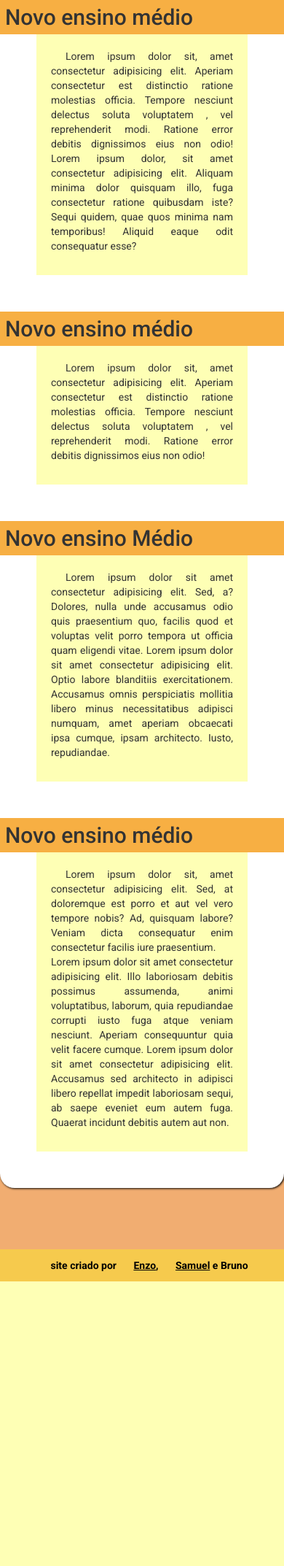
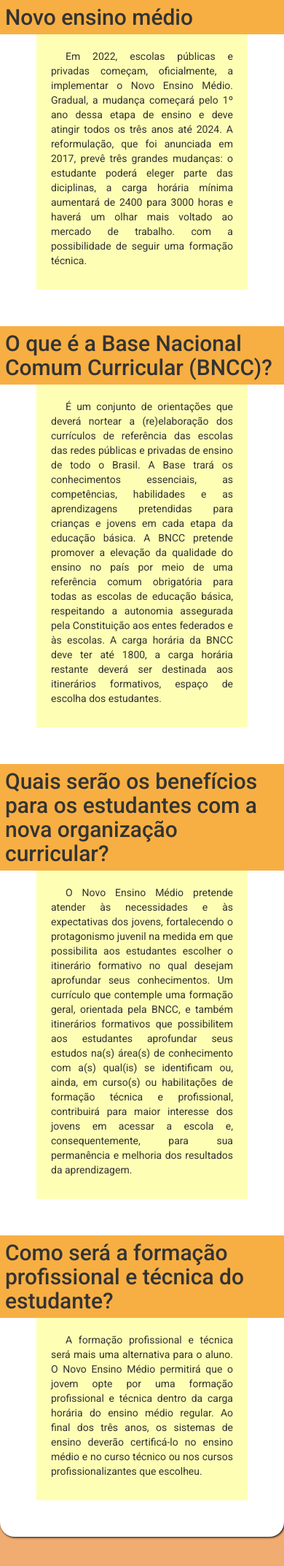
Before and after one commit to enzoDante/programa-php, a PHP site: page / in a window 390 px wide. Shown: the part 348-2494 px from the top of the page at 73% size. Before the commit the page ends 2104 px from the top, so only its background shows below. Run offline with PHP 8.4, Linux system fonts and the light colour scheme.

Commit message:
atualização de responsividade e adicionado conteudo

```diff
--- a/coisas-aulaescola/projeto01/grupo_projeto.txt
+++ /dev/null
@@ -1,3 +0,0 @@
-na página de novidades pode ter links p outras páginas detalhando tal assunto
-
-matérias pode ser uma página com blocos q representaria cada matéria(mat, bio, fis...)
--- a/coisas-aulaescola/projeto01/index.html
+++ b/coisas-aulaescola/projeto01/index.html
@@ -26,36 +26,29 @@
     <main>
         <h2 id="principal">Novo ensino médio</h2>
         <article>
-            <p>Lorem ipsum dolor sit, amet consectetur adipisicing elit. Aperiam
-                consectetur est distinctio ratione molestias officia. Tempore nesciunt
-                delectus soluta voluptatem
-                , vel reprehenderit modi. Ratione error debitis dignissimos eius non
-                 odio! Lorem ipsum dolor, sit amet consectetur adipisicing elit. Aliquam minima dolor quisquam illo, fuga consectetur ratione quibusdam iste? Sequi quidem, quae quos minima nam temporibus! Aliquid eaque odit consequatur esse?
+            <p>
+                Em 2022, escolas públicas e privadas começam, oficialmente, a implementar o Novo Ensino Médio. Gradual, a mudança começará pelo 1º ano dessa etapa de ensino e deve atingir todos os três anos até 2024. A reformulação, que foi anunciada em 2017, prevê três grandes mudanças: o estudante poderá eleger parte das diciplinas, a carga horária mínima aumentará de 2400 para 3000 horas e haverá um olhar mais voltado ao mercado de trabalho. com a possibilidade de seguir uma formação técnica.
             </p>
         </article>
 
-        <h2 class="conte">Novo ensino médio</h2>
+        <h2 class="conte">O que é a Base Nacional Comum Curricular (BNCC)?</h2>
         <article>
-            <p>Lorem ipsum dolor sit, amet consectetur adipisicing elit. Aperiam
-                consectetur est distinctio ratione molestias officia. Tempore nesciunt
-                delectus soluta voluptatem
-                , vel reprehenderit modi. Ratione error debitis dignissimos eius non
-                 odio!
+            <p>
+                É um conjunto de orientações que deverá nortear a (re)elaboração dos currículos de referência das escolas das redes públicas e privadas de ensino de todo o Brasil. A Base trará os conhecimentos essenciais, as competências, habilidades e as aprendizagens pretendidas para crianças e jovens em cada etapa da educação básica. A BNCC pretende promover a elevação da qualidade do ensino no país por meio de uma referência comum obrigatória para todas as escolas de educação básica, respeitando a autonomia assegurada pela Constituição aos entes federados e às escolas. A carga horária da BNCC deve ter até 1800, a carga horária restante deverá ser destinada aos itinerários formativos, espaço de escolha dos estudantes.
             </p>
         </article>
 
-        <h2 class="conte">Novo ensino Médio</h2>
+        <h2 class="conte">Quais serão os benefícios para os estudantes com a nova organização curricular?</h2>
         <article>
             <p>
-                Lorem ipsum dolor sit amet consectetur adipisicing elit. Sed, a? Dolores, nulla unde accusamus odio quis praesentium quo, facilis quod et voluptas velit porro tempora ut officia quam eligendi vitae. Lorem ipsum dolor sit amet consectetur adipisicing elit. Optio labore blanditiis exercitationem. Accusamus omnis perspiciatis mollitia libero minus necessitatibus adipisci numquam, amet aperiam obcaecati ipsa cumque, ipsam architecto. Iusto, repudiandae.
+                O Novo Ensino Médio pretende atender às necessidades e às expectativas dos jovens, fortalecendo o protagonismo juvenil na medida em que possibilita aos estudantes escolher o itinerário formativo no qual desejam aprofundar seus conhecimentos. Um currículo que contemple uma formação geral, orientada pela BNCC, e também itinerários formativos que possibilitem aos estudantes aprofundar seus estudos na(s) área(s) de conhecimento com a(s) qual(is) se identificam ou, ainda, em curso(s) ou habilitações de formação técnica e profissional, contribuirá para maior interesse dos jovens em acessar a escola e, consequentemente, para sua permanência e melhoria dos resultados da aprendizagem.
             </p>
         </article>
 
-        <h2 class="conte">Novo ensino médio</h2>
+        <h2 class="conte">Como será a formação profissional e técnica do estudante?</h2>
         <article>
             <p>
-                Lorem ipsum dolor sit, amet consectetur adipisicing elit. Sed, at doloremque est porro et aut vel vero tempore nobis? Ad, quisquam labore? Veniam dicta consequatur enim consectetur facilis iure praesentium. <br>
-                Lorem ipsum dolor sit amet consectetur adipisicing elit. Illo laboriosam debitis possimus assumenda, animi voluptatibus, laborum, quia repudiandae corrupti iusto fuga atque veniam nesciunt. Aperiam consequuntur quia velit facere cumque. Lorem ipsum dolor sit amet consectetur adipisicing elit. Accusamus sed architecto in adipisci libero repellat impedit laboriosam sequi, ab saepe eveniet eum autem fuga. Quaerat incidunt debitis autem aut non.
+                A formação profissional e técnica será mais uma alternativa para o aluno. O Novo Ensino Médio permitirá que o jovem opte por uma formação profissional e técnica dentro da carga horária do ensino médio regular. Ao final dos três anos, os sistemas de ensino deverão certificá-lo no ensino médio e no curso técnico ou nos cursos profissionalizantes que escolheu.
             </p>
         </article>
 
```
Also changed, not shown: coisas-aulaescola/projeto01/contatos.html (+10 -9 lines), coisas-aulaescola/projeto01/estilos/alinhar.css (+18 -0 lines), coisas-aulaescola/projeto01/estilos/fundos-fontes.css (+13 -1 lines), coisas-aulaescola/projeto01/novidade.html (+7 -7 lines).
